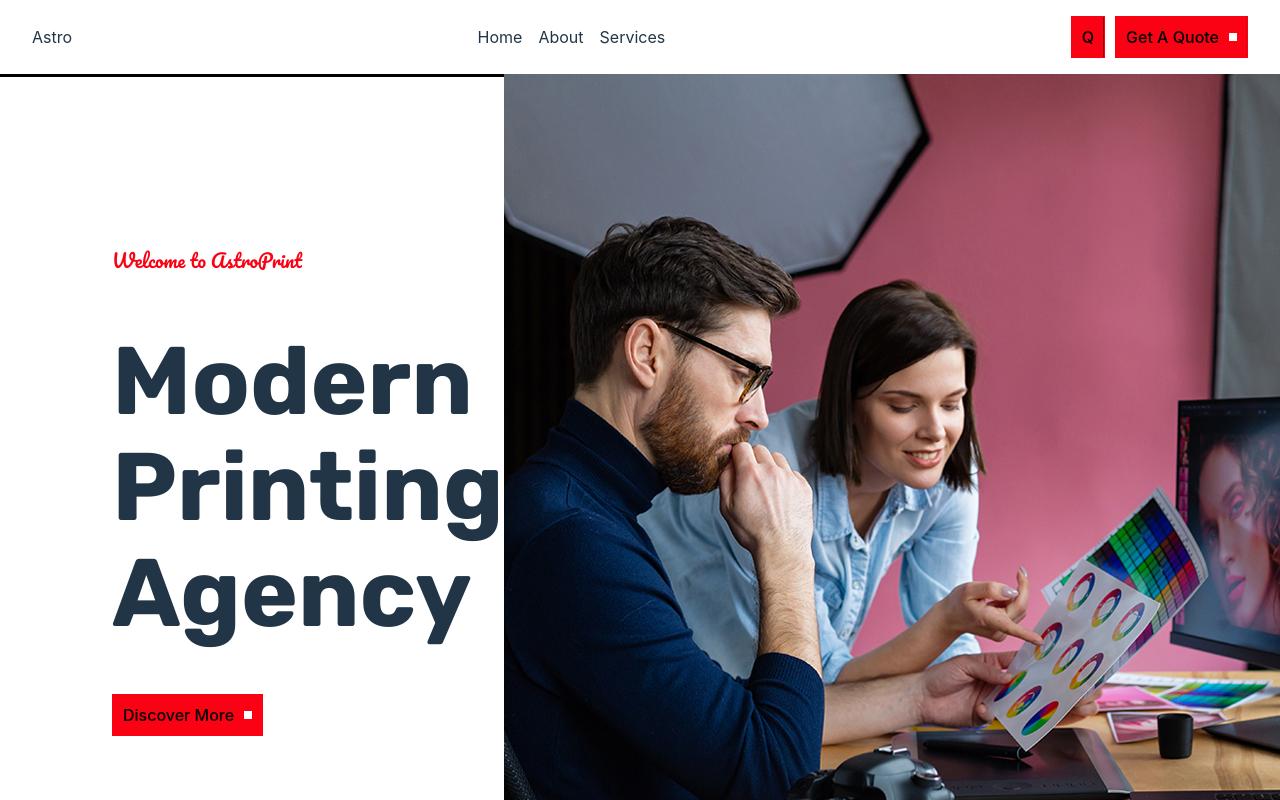
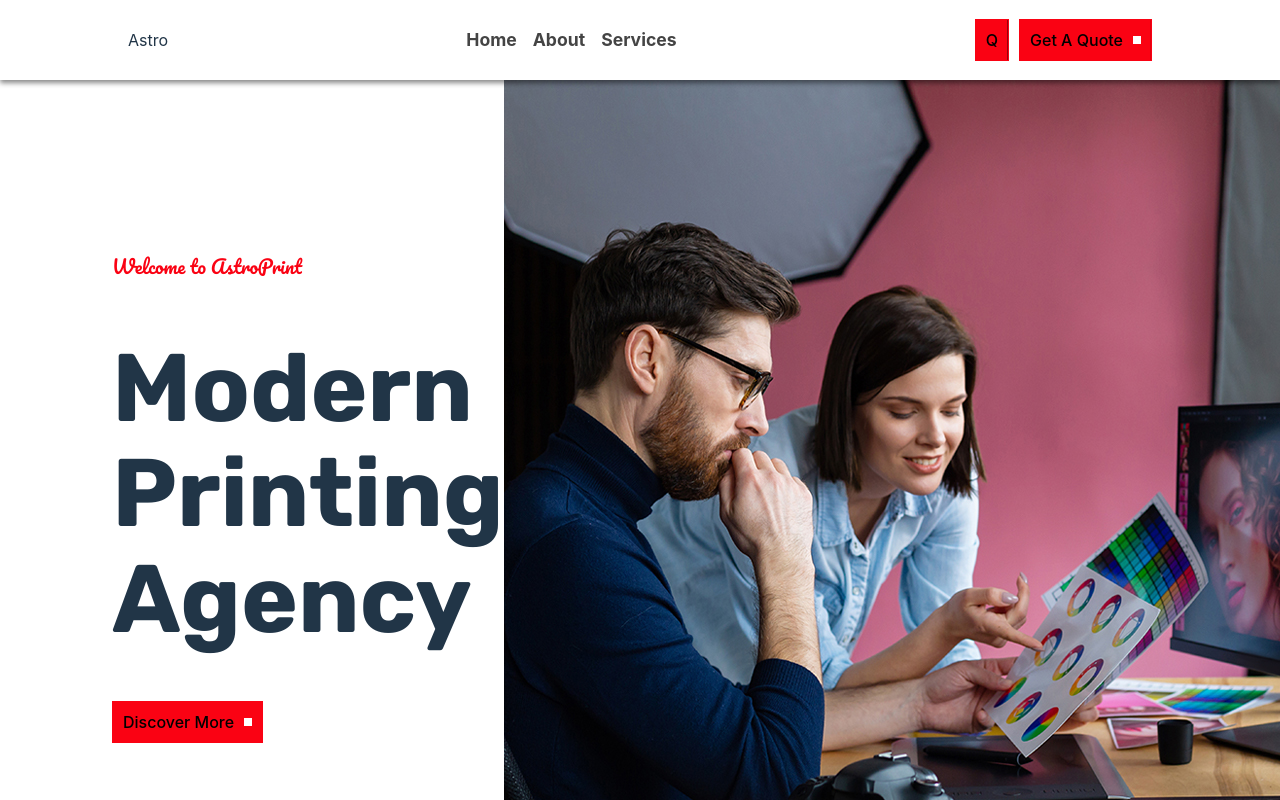
Before and after one commit to Successagent/AstroPrint, a React (Vite) app: page / in a window 1280 px wide. Shown: the top 800 px of the page. Built offline with nearby package versions, Linux system fonts and the light colour scheme.

Commit message:
style: update header

```diff
--- a/src/components/Header/header.module.css
+++ b/src/components/Header/header.module.css
@@ -2,8 +2,10 @@
   display: flex;
   align-items: center;
   justify-content: space-between;
-  padding: 1em 2em;
-  box-shadow: 0 3px 0 #000;
+  padding: 1.2em 10%;
+  box-shadow: 0 3px 5px #0007;
+  position: relative;
+  z-index: 4;
 }
 
 .links {
@@ -13,6 +15,17 @@
   list-style: none;
 }
 
+.link {
+  color: #444;
+  font-weight: bold;
+  transition: all 200ms;
+  font-size: 1.1rem;
+}
+.link:hover {
+  color: var(--primary-red);
+  font-weight: bold;
+}
+
 .buttonSet {
   display: flex;
   gap: 10px;
--- a/src/components/Header/index.jsx
+++ b/src/components/Header/index.jsx
@@ -1,4 +1,5 @@
 import React, { useState } from "react";
+import { Link } from "react-router-dom";
 import HeaderStyles from "./header.module.css";
 import { Button, SmallButton } from "../Button";
 
@@ -8,9 +9,15 @@ function Header() {
       <div className={HeaderStyles.logo}>Astro</div>
 
       <ul className={HeaderStyles.links}>
-        <li>Home</li>
-        <li>About</li>
-        <li>Services</li>
+        <Link to={"/"}>
+          <li className={HeaderStyles.link}>Home</li>
+        </Link>
+        <Link to={"/about"}>
+          <li className={HeaderStyles.link}>About</li>
+        </Link>
+        <Link to={"/services"}>
+          <li className={HeaderStyles.link}>Services</li>
+        </Link>
       </ul>
 
       <div className={HeaderStyles.buttonSet}>
```
